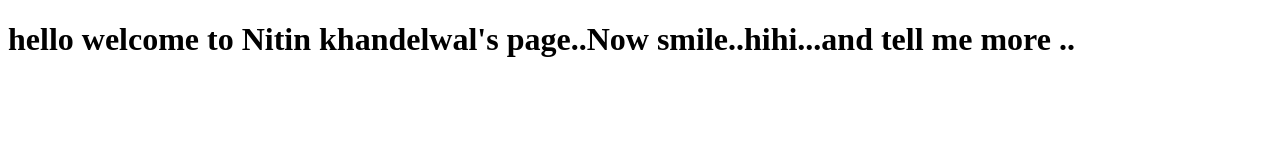
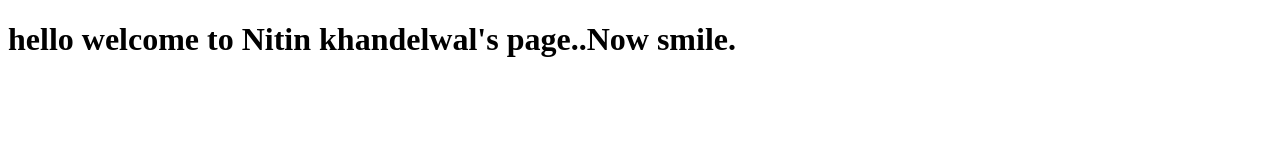
Before and after one commit to Nitinkhandelwal196/my-html-app, a plain HTML site: page index.html in a window 1280 px wide. Drawn offline with Linux system fonts and the light colour scheme.

Commit message:
Update index.html

```diff
--- a/index.html
+++ b/index.html
@@ -5,6 +5,6 @@
     <title>Nitin's Page</title>
 </head>
 <body>
-    <h1>hello welcome to Nitin khandelwal's page..Now smile..hihi...and tell me more ..</h1>
+    <h1>hello welcome to Nitin khandelwal's page..Now smile.</h1>
 </body>
 </html>
```
